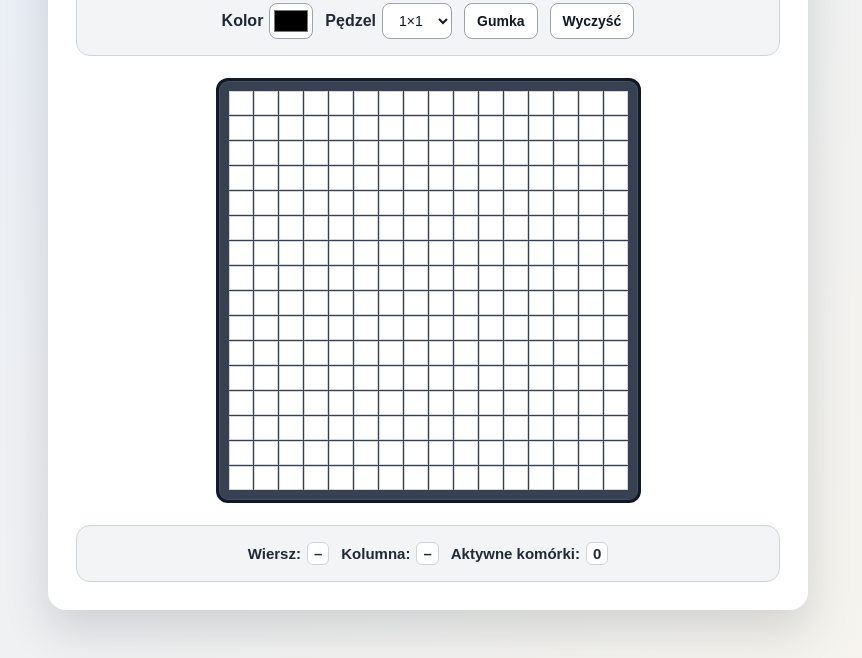
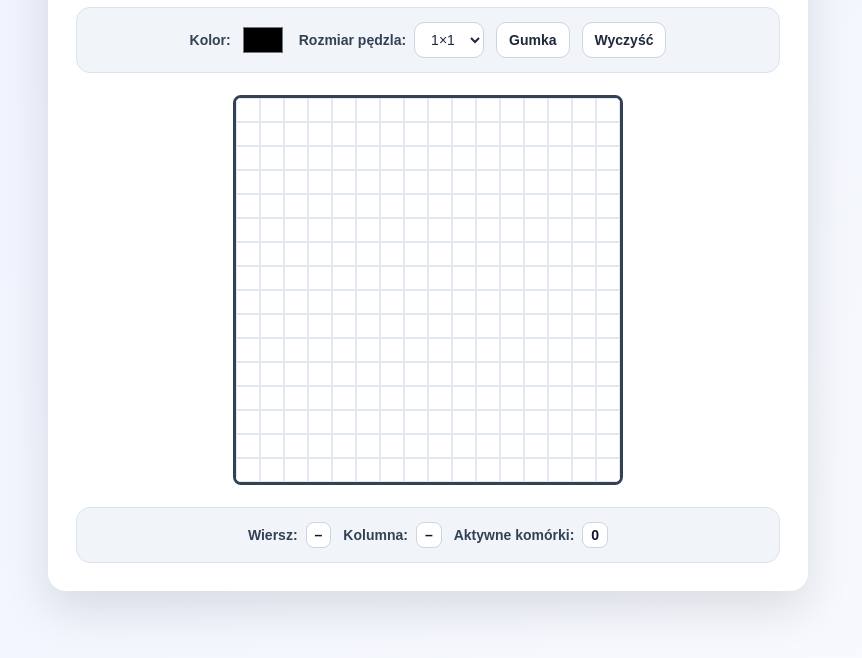
Before and after one commit to oliwia-laskowska/TIN, a plain HTML site: page Lab7/index.html in a window 1280 px wide. Shown: the part 142-800 px from the top of the page, without its empty margins (212-1074 px from the left). Drawn offline with Linux system fonts and the light colour scheme.

Commit message:
Update index.html

```diff
--- a/Lab7/index.html
+++ b/Lab7/index.html
@@ -1,8 +1,8 @@
 <!DOCTYPE html>
 <html lang="pl">
 <head>
-  <meta charset="UTF-8" />
-  <meta name="viewport" content="width=device-width, initial-scale=1.0" />
+  <meta charset="UTF-8">
+  <meta name="viewport" content="width=device-width, initial-scale=1.0">
   <title>Edytor grafiki pikselowej</title>
   <style>
     * {
@@ -12,8 +12,8 @@
     body {
       margin: 0;
       min-height: 100vh;
-      font-family: Arial, Helvetica, sans-serif;
-      background: linear-gradient(135deg, #e8eef8, #f7f4ec);
+      font-family: Arial, sans-serif;
+      background: linear-gradient(135deg, #eef2ff, #f8fafc);
       color: #1f2937;
       display: flex;
       justify-content: center;
@@ -22,15 +22,16 @@
     }
 
     .app {
-      width: min(760px, 100%);
+      width: 100%;
+      max-width: 760px;
       background: #ffffff;
       border-radius: 18px;
-      box-shadow: 0 20px 45px rgba(31, 41, 55, 0.16);
+      box-shadow: 0 18px 45px rgba(15, 23, 42, 0.12);
       padding: 28px;
     }
 
     h1 {
-      margin: 0 0 20px;
+      margin: 0 0 22px;
       text-align: center;
       font-size: 28px;
       color: #111827;
@@ -40,103 +41,98 @@
     #info {
       display: flex;
       flex-wrap: wrap;
+      align-items: center;
       justify-content: center;
-      align-items: center;
       gap: 12px;
-      padding: 16px;
+      background: #f1f5f9;
+      border: 1px solid #dbe3ee;
       border-radius: 14px;
-      background: #f3f4f6;
-      border: 1px solid #d1d5db;
+      padding: 14px;
+      margin-bottom: 18px;
     }
 
-    #toolbar {
-      margin-bottom: 22px;
+    #toolbar label,
+    #info .info-item {
+      display: flex;
+      align-items: center;
+      gap: 8px;
+      font-size: 14px;
+      font-weight: 600;
+      color: #334155;
     }
 
-    #info {
-      margin-top: 22px;
-      font-size: 15px;
-    }
-
-    label,
-    .info-item {
-      display: flex;
-      align-items: center;
-      gap: 6px;
-      font-weight: 600;
-    }
-
-    input[type="color"] {
-      width: 44px;
+    #color-picker {
+      width: 48px;
       height: 36px;
-      padding: 2px;
-      border: 1px solid #9ca3af;
-      border-radius: 8px;
-      background: #ffffff;
+      border: none;
+      background: transparent;
       cursor: pointer;
     }
 
-    select,
+    #brush-size,
     button {
-      min-height: 36px;
-      border: 1px solid #9ca3af;
-      border-radius: 8px;
+      height: 36px;
+      border: 1px solid #cbd5e1;
+      border-radius: 10px;
+      background: #ffffff;
+      color: #1e293b;
       padding: 0 12px;
       font-size: 14px;
-      background: #ffffff;
-      color: #111827;
     }
 
     button {
+      cursor: pointer;
       font-weight: 700;
-      cursor: default;
-      transition: background-color 0.2s ease, transform 0.2s ease;
+      transition: background 0.2s, transform 0.2s;
     }
 
     button:hover {
-      background: #e5e7eb;
+      background: #e0e7ff;
       transform: translateY(-1px);
     }
 
-    .canvas-wrapper {
+    .canvas-wrap {
       display: flex;
       justify-content: center;
+      margin: 22px 0;
     }
 
     #grid {
       display: grid;
-      grid-template-columns: repeat(16, 24px);
-      grid-template-rows: repeat(16, 24px);
-      gap: 1px;
-      padding: 10px;
-      background: #374151;
-      border: 3px solid #111827;
-      border-radius: 12px;
-      box-shadow: inset 0 0 0 1px rgba(255, 255, 255, 0.08);
+      grid-template-columns: repeat(var(--grid-size), 24px);
+      grid-template-rows: repeat(var(--grid-size), 24px);
+      background: #cbd5e1;
+      border: 3px solid #334155;
+      border-radius: 8px;
+      overflow: hidden;
     }
 
     .cell {
       width: 24px;
       height: 24px;
       background: #ffffff;
-      border: 1px solid #d1d5db;
-      transition: background-color 0.15s ease, filter 0.15s ease;
+      border: 1px solid #e2e8f0;
+      transition: filter 0.15s, background 0.15s;
     }
 
     .cell:hover {
-      background: #dbeafe;
-      filter: brightness(0.96);
+      background: #fef3c7;
+      filter: brightness(0.97);
+    }
+
+    #info {
+      margin-bottom: 0;
     }
 
     #info span {
-      min-width: 20px;
+      min-width: 24px;
       display: inline-block;
       text-align: center;
-      padding: 2px 6px;
-      border-radius: 6px;
+      color: #0f172a;
       background: #ffffff;
-      border: 1px solid #d1d5db;
-      font-weight: 700;
+      border: 1px solid #cbd5e1;
+      border-radius: 8px;
+      padding: 4px 8px;
     }
   </style>
 </head>
@@ -144,51 +140,123 @@
 <main class="app">
   <h1>Edytor grafiki pikselowej</h1>
 
-  <div id="toolbar">
-    <label for="color-picker">
-      Kolor
-      <input type="color" id="color-picker" value="#000000" />
-    </label>
+  <div id="toolbar"></div>
 
-    <label for="brush-size">
-      Pędzel
-      <select id="brush-size">
-        <option value="1">1×1</option>
-        <option value="2">2×2</option>
-        <option value="3">3×3</option>
-      </select>
-    </label>
-
-    <button id="eraser-btn" type="button">Gumka</button>
-    <button id="clear-btn" type="button">Wyczyść</button>
-  </div>
-
-  <div class="canvas-wrapper">
+  <div class="canvas-wrap">
     <div id="grid"></div>
   </div>
 
-  <div id="info">
-    <div class="info-item">Wiersz: <span id="info-row">–</span></div>
-    <div class="info-item">Kolumna: <span id="info-col">–</span></div>
-    <div class="info-item">Aktywne komórki: <span id="info-count">0</span></div>
-  </div>
+  <div id="info"></div>
 </main>
 
 <script>
   const grid = document.getElementById('grid');
-  const gridSize = 16;
+  const toolbar = document.getElementById('toolbar');
+  const info = document.getElementById('info');
 
-  for (let row = 0; row < gridSize; row++) {
-    for (let col = 0; col < gridSize; col++) {
+  const GRID_SIZE = 16;
+
+  // Przekazanie wartości do CSS
+  grid.style.setProperty('--grid-size', GRID_SIZE);
+
+  // Generowanie siatki pikseli
+  for (let row = 0; row < GRID_SIZE; row++) {
+    for (let col = 0; col < GRID_SIZE; col++) {
       const cell = document.createElement('div');
+      cell.className = 'cell'; // klasa CSS komórki
 
-      cell.classList.add('cell');
+      // zapis pozycji komórki
       cell.dataset.row = row;
       cell.dataset.col = col;
 
+      // dodanie komórki do siatki
       grid.appendChild(cell);
     }
   }
+
+  // Panel narzędzi
+
+  // Kolor
+  const colorLabel = document.createElement('label');
+  colorLabel.textContent = 'Kolor:';
+
+  const colorPicker = document.createElement('input');
+  colorPicker.type = 'color';
+  colorPicker.id = 'color-picker';
+  colorPicker.value = '#000000';
+
+  colorLabel.appendChild(colorPicker);
+  toolbar.appendChild(colorLabel);
+
+  // Rozmiar pędzla
+  const brushLabel = document.createElement('label');
+  brushLabel.textContent = 'Rozmiar pędzla:';
+
+  const brushSize = document.createElement('select');
+  brushSize.id = 'brush-size';
+
+  const brushOptions = ['1×1', '2×2', '3×3'];
+
+  // Dodanie opcji do selecta
+  for (let i = 0; i < brushOptions.length; i++) {
+    const option = document.createElement('option');
+    option.value = brushOptions[i];
+    option.textContent = brushOptions[i];
+    brushSize.appendChild(option);
+  }
+
+  brushLabel.appendChild(brushSize);
+  toolbar.appendChild(brushLabel);
+
+  // Gumka
+  const eraserButton = document.createElement('button');
+  eraserButton.id = 'eraser-btn';
+  eraserButton.textContent = 'Gumka';
+  toolbar.appendChild(eraserButton);
+
+  // Wyczyść
+  const clearButton = document.createElement('button');
+  clearButton.id = 'clear-btn';
+  clearButton.textContent = 'Wyczyść';
+  toolbar.appendChild(clearButton);
+
+  // Panel
+
+  // Wiersz
+  const rowInfo = document.createElement('div');
+  rowInfo.className = 'info-item';
+  rowInfo.textContent = 'Wiersz:';
+
+  const infoRow = document.createElement('span');
+  infoRow.id = 'info-row';
+  infoRow.textContent = '–';
+
+  rowInfo.appendChild(infoRow);
+  info.appendChild(rowInfo);
+
+  // Kolumna
+  const colInfo = document.createElement('div');
+  colInfo.className = 'info-item';
+  colInfo.textContent = 'Kolumna:';
+
+  const infoCol = document.createElement('span');
+  infoCol.id = 'info-col';
+  infoCol.textContent = '–';
+
+  colInfo.appendChild(infoCol);
+  info.appendChild(colInfo);
+
+  // Licznik aktywnych komórek
+  const countInfo = document.createElement('div');
+  countInfo.className = 'info-item';
+  countInfo.textContent = 'Aktywne komórki:';
+
+  const infoCount = document.createElement('span');
+  infoCount.id = 'info-count';
+  infoCount.textContent = '0';
+
+  countInfo.appendChild(infoCount);
+  info.appendChild(countInfo);
 </script>
 </body>
 </html>
```
